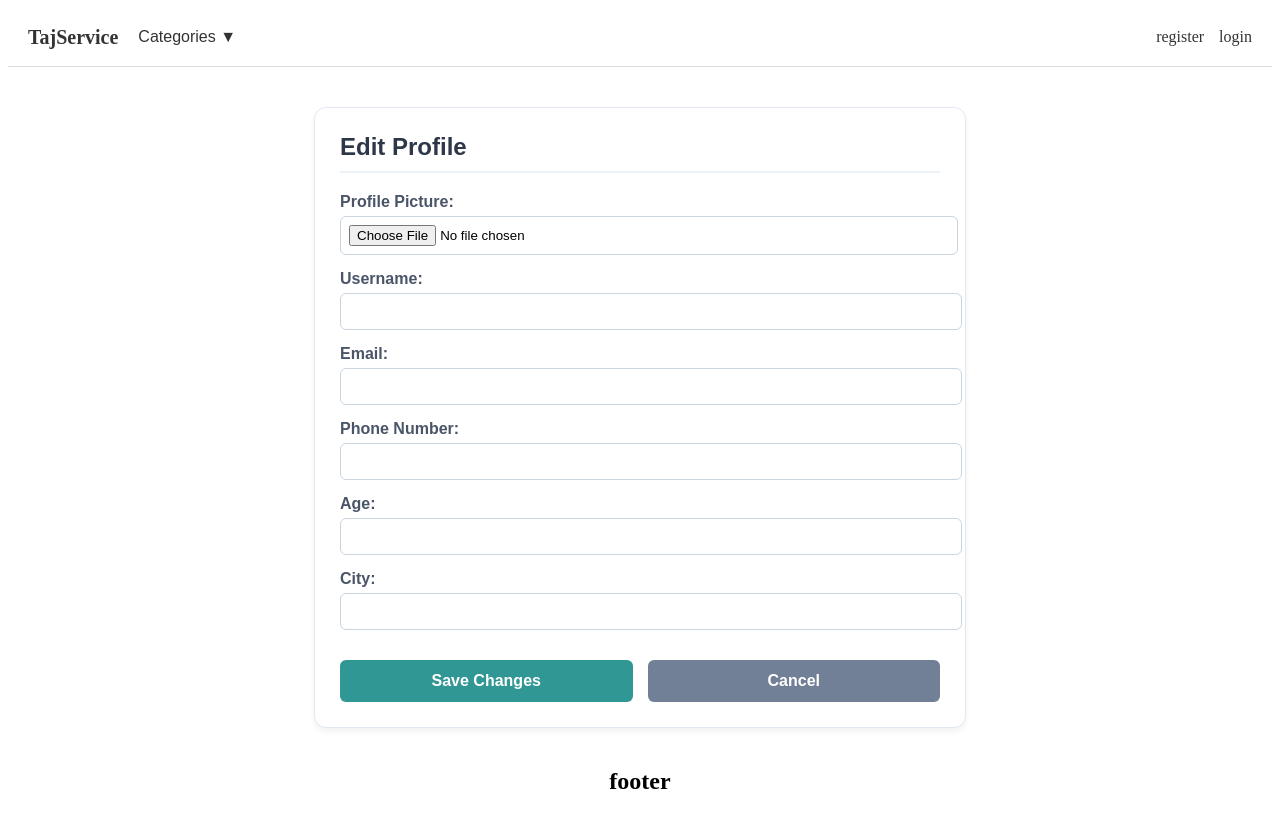
After one commit to Xurwed9/usto-services, a Django app: template templates/accounts/edit_profile.html in a window 1280 px wide. The commit adds this page. Run offline with Django 5.2, Linux system fonts and the light colour scheme; the template is opened without the code that fills it, so the values that code supplies are empty; parts of the project's set-up code (start-up, migrations or seed data) failed here and were passed over.

Commit message:
add edit profile in edit_profile.html

```diff
--- /dev/null
+++ b/templates/accounts/edit_profile.html
@@ -0,0 +1,77 @@
+{% extends "accounts/base.html" %}
+{% block main %}
+
+<div style="max-width: 600px; margin: 40px auto; padding: 25px; border: 1px solid #e2e8f0; border-radius: 12px; background: #ffffff; box-shadow: 0 4px 6px rgba(0,0,0,0.05); font-family: sans-serif;">
+
+    <h2 style="margin-top: 0; color: #2d3748; border-bottom: 2px solid #edf2f7; padding-bottom: 10px;">Edit Profile</h2>
+
+    {% if messages %}
+        {% for message in messages %}
+            <div style="padding: 10px; background: #fed7d7; color: #9b2c2c; margin-bottom: 15px; border-radius: 6px; font-weight: bold;">
+                {{ message }}
+            </div>
+        {% endfor %}
+    {% endif %}
+
+    <form method="POST" enctype="multipart/form-data" style="display: flex; flex-direction: column; gap: 15px; margin-top: 20px;">
+        {% csrf_token %}
+
+        <div>
+            <label style="font-weight: bold; display: block; margin-bottom: 5px; color: #4a5568;">Profile Picture:</label>
+            <input type="file" name="photo" accept="image/*" style="width: 100%; padding: 8px; border: 1px solid #cbd5e0; border-radius: 6px;">
+        </div>
+
+        <div>
+            <label style="font-weight: bold; display: block; margin-bottom: 5px; color: #4a5568;">Username:</label>
+            <input type="text" name="username" value="{{ request.user.username }}" style="width: 100%; padding: 10px; border: 1px solid #cbd5e0; border-radius: 6px;" required>
+        </div>
+
+        <div>
+            <label style="font-weight: bold; display: block; margin-bottom: 5px; color: #4a5568;">Email:</label>
+            <input type="email" name="email" value="{{ request.user.email }}" style="width: 100%; padding: 10px; border: 1px solid #cbd5e0; border-radius: 6px;" required>
+        </div>
+
+        <div>
+            <label style="font-weight: bold; display: block; margin-bottom: 5px; color: #4a5568;">Phone Number:</label>
+            <input type="text" name="phone" value="{{ request.user.phone }}" style="width: 100%; padding: 10px; border: 1px solid #cbd5e0; border-radius: 6px;">
+        </div>
+
+        <div>
+            <label style="font-weight: bold; display: block; margin-bottom: 5px; color: #4a5568;">Age:</label>
+            <input type="number" name="age" value="{{ request.user.age|default:'' }}" style="width: 100%; padding: 10px; border: 1px solid #cbd5e0; border-radius: 6px;">
+        </div>
+
+        <div>
+            <label style="font-weight: bold; display: block; margin-bottom: 5px; color: #4a5568;">City:</label>
+            <input type="text" name="city" value="{{ request.user.profile.city|default:'' }}" style="width: 100%; padding: 10px; border: 1px solid #cbd5e0; border-radius: 6px;">
+        </div>
+
+        {% if request.user.role == 'master' %}
+            <div style="border-top: 2px dashed #edf2f7; padding-top: 15px; margin-top: 10px;">
+                <h4 style="margin: 0 0 15px 0; color: #319795;">Master Extra Info</h4>
+
+                <div style="margin-bottom: 15px;">
+                    <label style="font-weight: bold; display: block; margin-bottom: 5px; color: #4a5568;">Experience (in years):</label>
+                    <input type="number" name="experience" value="{{ request.user.profile.experience }}" style="width: 100%; padding: 10px; border: 1px solid #cbd5e0; border-radius: 6px;">
+                </div>
+
+                <div>
+                    <label style="font-weight: bold; display: block; margin-bottom: 5px; color: #4a5568;">About Me (Bio):</label>
+                    <textarea name="bio" rows="4" style="width: 100%; padding: 10px; border: 1px solid #cbd5e0; border-radius: 6px;">{{ request.user.profile.bio|default:'' }}</textarea>
+                </div>
+            </div>
+        {% endif %}
+
+        <div style="display: flex; gap: 15px; margin-top: 15px;">
+            <button type="submit" style="flex: 1; background: #319795; color: white; padding: 12px; border: none; border-radius: 6px; font-size: 16px; font-weight: bold; cursor: pointer;">
+                Save Changes
+            </button>
+            <a href="{% url 'profile' %}" style="flex: 1; text-align: center; background: #718096; color: white; padding: 12px; text-decoration: none; border-radius: 6px; font-size: 16px; font-weight: bold;">
+                Cancel
+            </a>
+        </div>
+
+    </form>
+</div>
+
+{% endblock %}
--- a/templates/accounts/profile.html
+++ b/templates/accounts/profile.html
@@ -63,7 +63,6 @@
                         </div>
                         <div style="display: flex; gap: 10px;">
                             <a href="/services/service/{{ service.id }}/edit/" style="background: #ecc94b; color: #744210; padding: 6px 12px; text-decoration: none; border-radius: 6px; font-size: 13px; font-weight: bold;">Edit</a>
-                            <a href="/services/service/{{ service.id }}/delete/" style="background: #fed7d7; color: #9b2c2c; padding: 6px 12px; text-decoration: none; border-radius: 6px; font-size: 13px; font-weight: bold;">Delete</a>
                         </div>
                     </div>
                 {% empty %}
```
